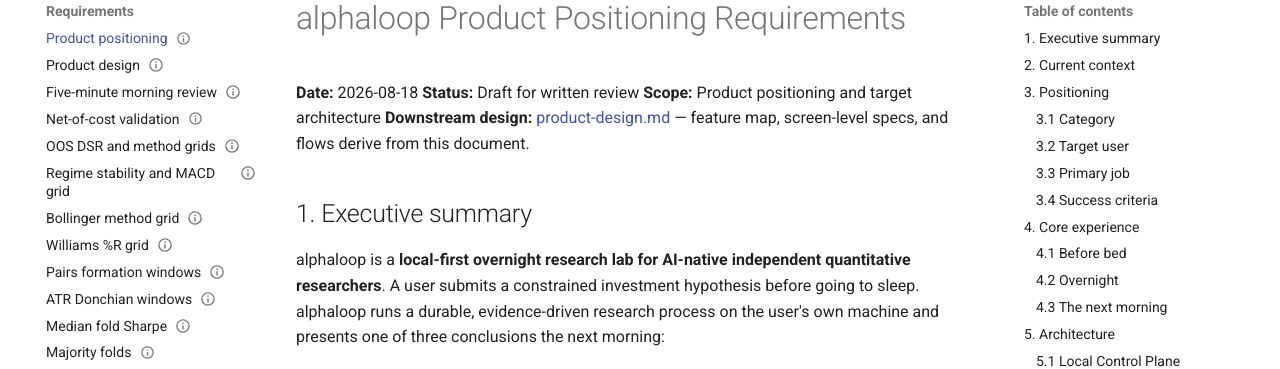
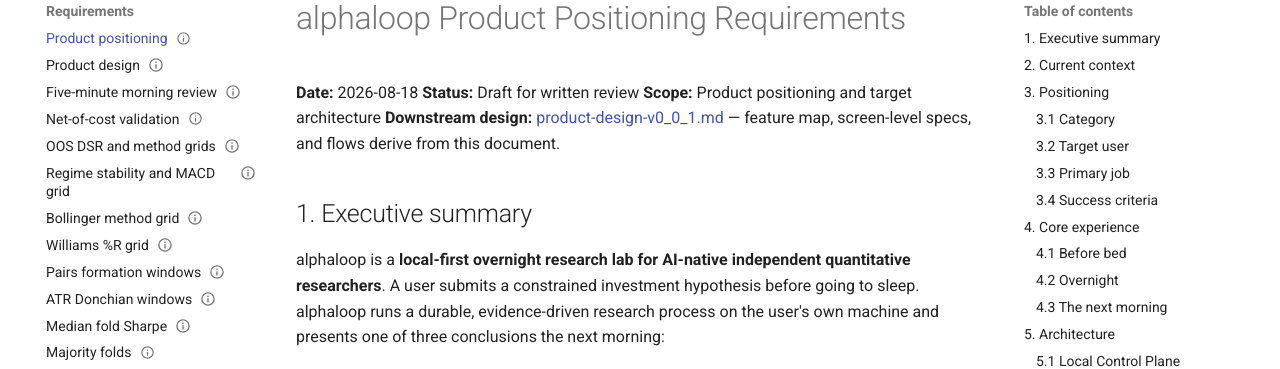
Before and after one commit to AlphaStrategyAI/alphaloop, an MkDocs documentation site: the page built from docs/requirements/product-positioning-requirements.md, in a window 1280 px wide and 900 px high. Shown: the part 148-517 px from the top of the window. Built offline with MkDocs 1.6.1 and Material for MkDocs 9.7.7, drawn with Linux system fonts in a browser that asks for light colours; comment, search, counter and statistics services are not loaded.

Commit message:
docs: rename product design doc to product-design-v0_0_1.md
Version the filename and repoint the mkdocs nav entry, the docs index
link, and the downstream pointer in the positioning doc. Document
content is unchanged.

Co-authored-by: PatrickFeng <AlphaStrategyAI@users.noreply.github.com>

```diff
--- a/docs/requirements/product-positioning-requirements.md
+++ b/docs/requirements/product-positioning-requirements.md
@@ -12,8 +12,8 @@ supersedes: "none — first product-positioning requirements document"
 **Date:** 2026-08-18
 **Status:** Draft for written review
 **Scope:** Product positioning and target architecture
-**Downstream design:** [product-design.md](product-design.md) — feature map,
-screen-level specs, and flows derive from this document.
+**Downstream design:** [product-design-v0_0_1.md](product-design-v0_0_1.md) —
+feature map, screen-level specs, and flows derive from this document.
 
 ## 1. Executive summary
 
--- a/mkdocs.yml
+++ b/mkdocs.yml
@@ -120,7 +120,7 @@ nav:
     - WebUI: plans/v071-webui.md
   - Requirements:
     - Product positioning: requirements/product-positioning-requirements.md
-    - Product design: requirements/product-design.md
+    - Product design: requirements/product-design-v0_0_1.md
     - Five-minute morning review: requirements/2026-08-19-five-minute-morning-review.md
     - Net-of-cost validation: requirements/2026-08-19-net-of-cost-validation.md
     - OOS DSR and method grids: requirements/2026-08-19-oos-dsr-method-grids.md
```
Also changed, not shown: docs/index.md (+1 -1 lines), docs/requirements/product-design-v0_0_1.md (renamed from docs/requirements/product-design.md).
